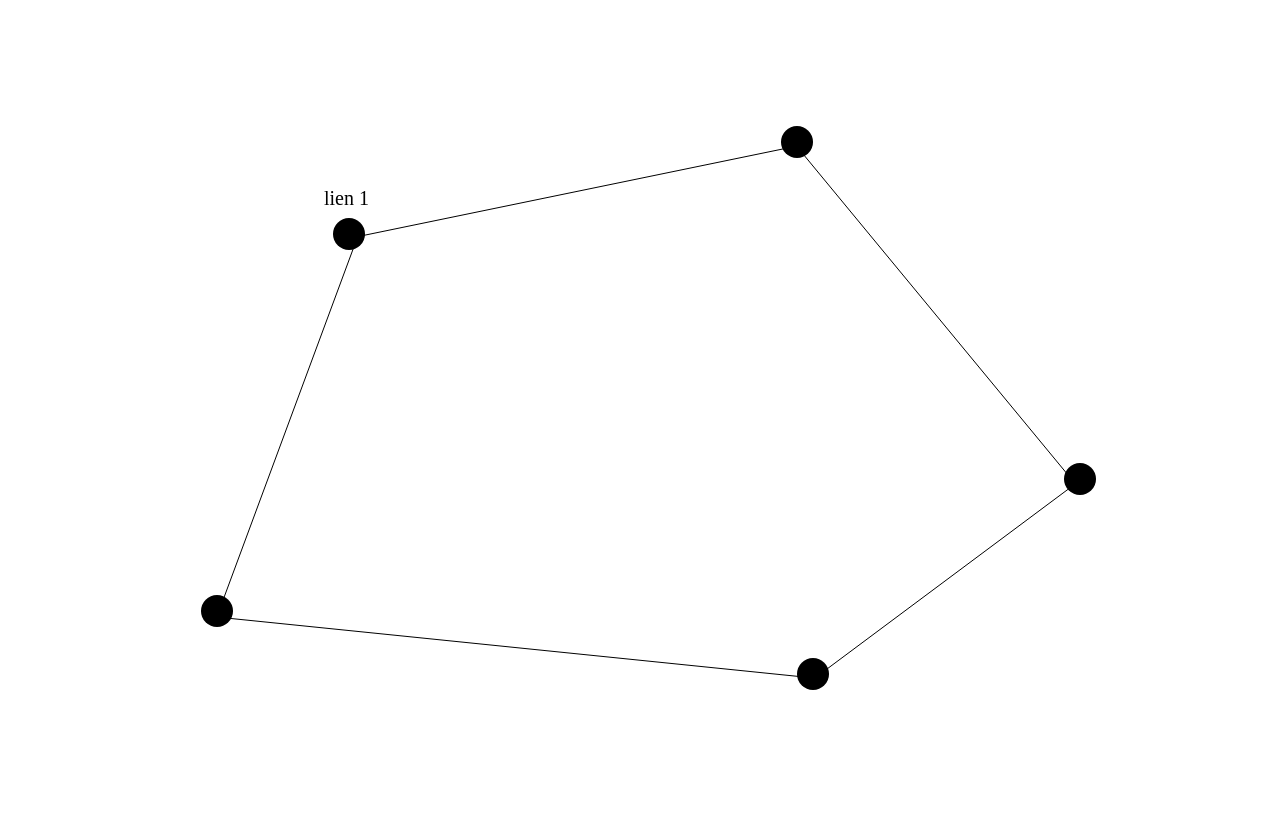
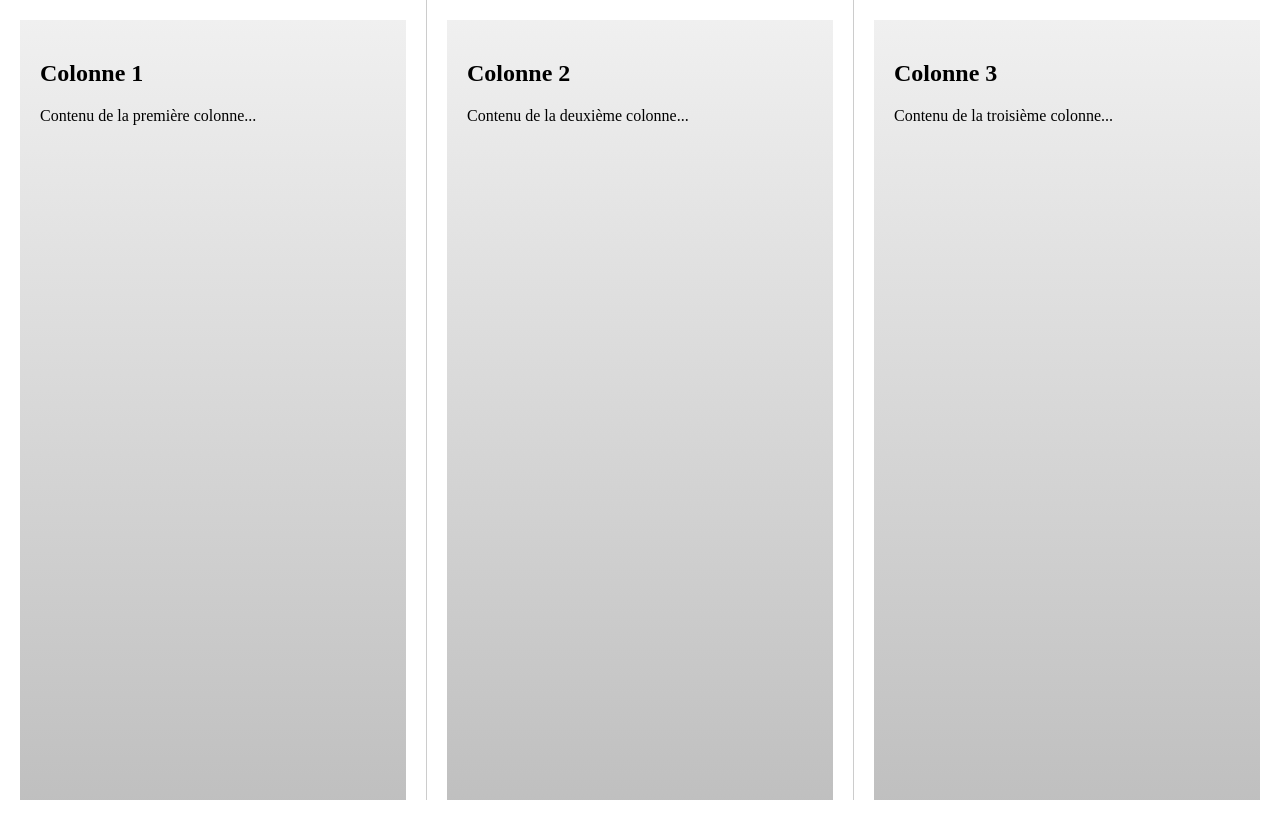
Before and after one commit to nicolastilly/m-moire-Agathe, a plain HTML site: page index.html in a window 1280 px wide. Drawn offline with Linux system fonts and the light colour scheme.

Commit message:
update index.html

```diff
--- a/index.html
+++ b/index.html
@@ -1,5 +1,5 @@
 <!DOCTYPE html>
-<html lang="en">
+<html lang="fr">
 
     <head>
         <meta charset="UTF-8">
@@ -8,52 +8,81 @@
 
         <style>
             body {
-                width: 100%;
+                margin: 0;
+                padding: 0;
                 height: 100vh;
-                display: grid;
-                align-content: center;
-                justify-items: center;
+                display: flex;
+                overflow: hidden;
+                --sb-track-color: #888d8f;
+                --sb-thumb-color: #222825;
+                --sb-size: 10px;
             }
 
-            #lien1:hover {
-                fill: red;
-                cursor: pointer;
-                /* stroke: red; */
+
+            .column::-webkit-scrollbar {
+                width: var(--sb-size)
+            }
+
+            .column::-webkit-scrollbar-track {
+                background: var(--sb-track-color);
+                border-radius: 3px;
+            }
+
+            .column::-webkit-scrollbar-thumb {
+                background: var(--sb-thumb-color);
+                border-radius: 3px;
+
+            }
+
+            @supports not selector(::-webkit-scrollbar) {
+                .column {
+                    scrollbar-color: var(--sb-thumb-color) var(--sb-track-color);
+                }
+            }
+
+            .column {
+                flex: 1;
+                padding: 20px;
+                overflow-y: auto;
+                box-sizing: border-box;
+                border-right: 1px solid #ccc;
+            }
+
+            .column:last-child {
+                border-right: none;
+            }
+
+            /* Pour démonstration du scroll */
+            .content {
+                height: 200vh;
+                background: linear-gradient(to bottom, #f0f0f0, #8a8a8a);
+                padding: 20px;
             }
         </style>
     </head>
 
     <body>
+        <div class="column">
+            <div class="content">
+                <h2>Colonne 1</h2>
+                <p>Contenu de la première colonne...</p>
+                <!-- Ajoutez plus de contenu pour tester le défilement -->
+            </div>
+        </div>
 
-        <?xml version="1.0" encoding="UTF-8"?>
-        <svg width="895px" height="564px" viewBox="0 0 895 564" version="1.1" xmlns="http://www.w3.org/2000/svg"
-            xmlns:xlink="http://www.w3.org/1999/xlink">
-            <!-- Generator: Sketch 52.6 (67491) - http://www.bohemiancoding.com/sketch -->
-            <title>Group</title>
-            <desc>Created with Sketch.</desc>
-            <g id="Page-1" stroke="none" stroke-width="1" fill="none" fill-rule="evenodd">
-                <g id="Desktop-HD" transform="translate(-273.000000, -230.000000)">
-                    <g id="Group" transform="translate(273.000000, 230.000000)">
-                        <a href="https://diagram.website/" target="_blank">
-                            <circle id="lien1" fill="#000000" cx="148" cy="108" r="16"></circle>
-                        </a>
-                        <circle id="lien2" fill="#000000" cx="596" cy="16" r="16"></circle>
-                        <circle id="lien3" fill="#000000" cx="879" cy="353" r="16"></circle>
-                        <circle id="lien4" fill="#000000" cx="612" cy="548" r="16"></circle>
-                        <circle id="lien5" fill="#000000" cx="16" cy="485" r="16"></circle>
-                        <polygon id="lignes" stroke="#000000"
-                            points="156.695312 110.625 595.5625 20.1484375 874.351562 357.851562 613.789062 552.101562 15.75 491.046875">
-                        </polygon>
-                        <text id="lien-1" font-family="FramesPartOne-Regular, Frames Part One" font-size="20"
-                            font-weight="normal" fill="#000000">
-                            <tspan x="123" y="79">lien 1</tspan>
-                        </text>
-                    </g>
-                </g>
-            </g>
-        </svg>
+        <div class="column">
+            <div class="content">
+                <h2>Colonne 2</h2>
+                <p>Contenu de la deuxième colonne...</p>
+            </div>
+        </div>
 
-
+        <div class="column">
+            <div class="content">
+                <h2>Colonne 3</h2>
+                <p>Contenu de la troisième colonne...</p>
+            </div>
+        </div>
     </body>
 
 </html>
```
Also changed, not shown: test.html (added, +59 -0 lines).
